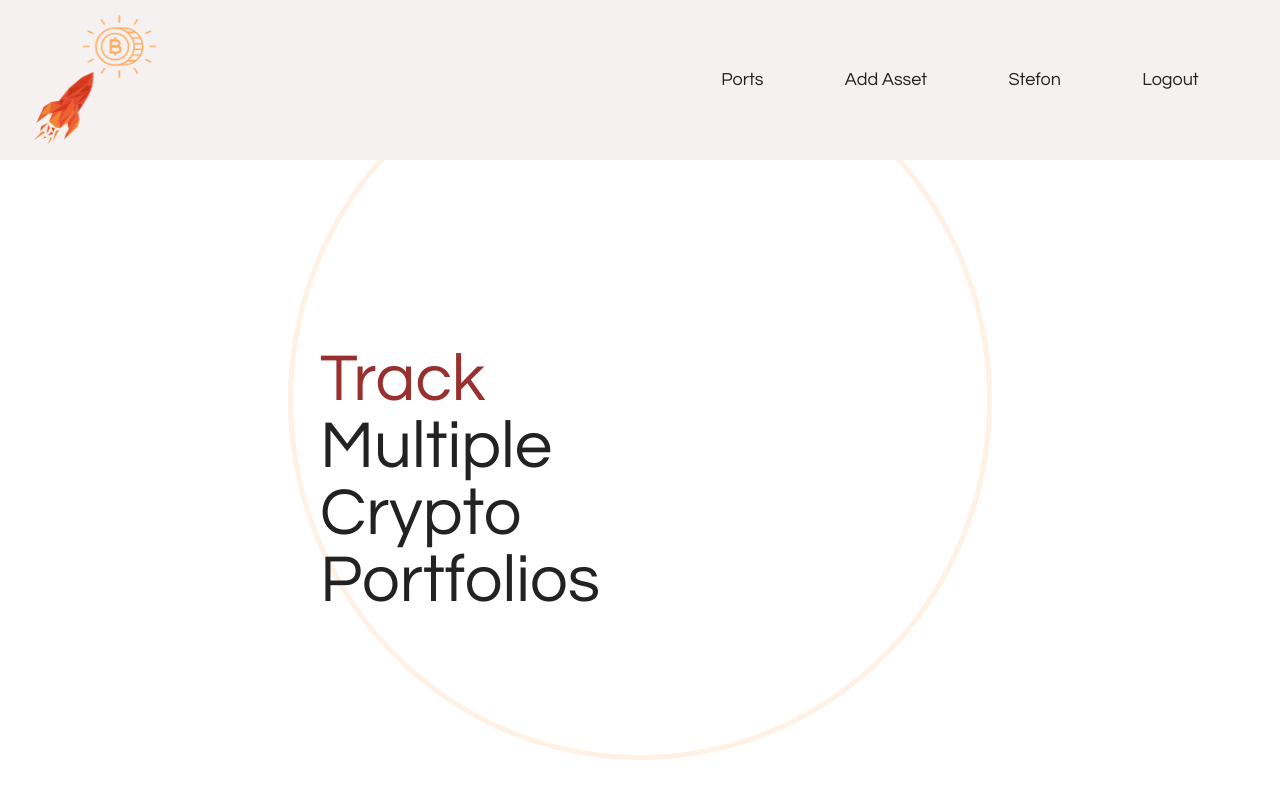
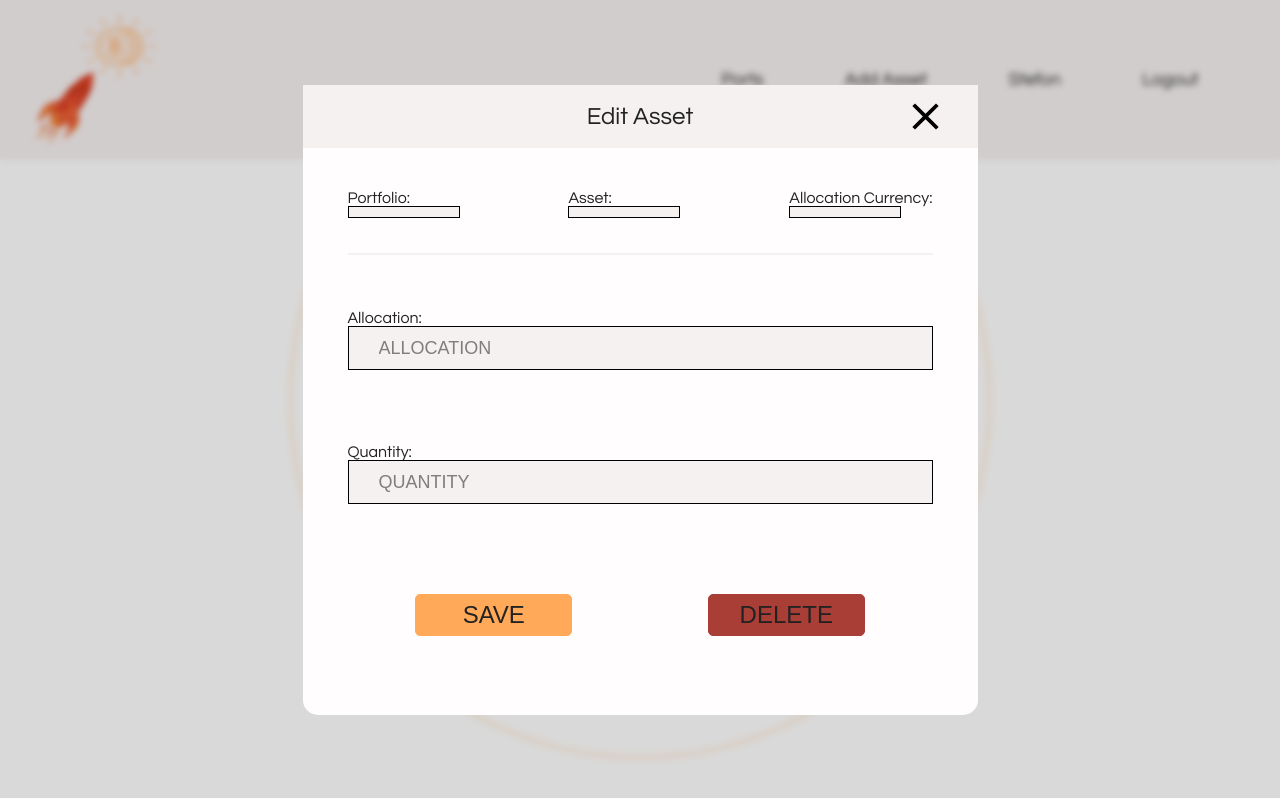
Before and after one commit to StefonSimmons/crypto-ports, a React (Create React App) app in the folder client/: page / in a window 1280 px wide. Built offline with nearby package versions, Linux system fonts and the light colour scheme; no server answers.

Commit message:
edit asset functionality working

```diff
--- a/client/src/components/Main.jsx
+++ b/client/src/components/Main.jsx
@@ -8,20 +8,25 @@ import Home from '../screens/Home'
 import Port from '../screens/Port'
 import { destroyUserPortfolio, getUserPortfolios } from '../services/portfolios'
 import { updateUserPorfolio, addUserPortfolio } from '../services/portfolios'
-import { addPortfolioAsset } from '../services/assets'
+import { updatePortfolioAsset, addPortfolioAsset } from '../services/assets'
+
 import DeletePort from '../modals/DeletePort'
 
 export default function Main() {
   const [modal, updateModal] = useState({
     asset: false,
     port: false,
-    edit: false,
+    edit: true,
   })
   const [deleteMsgModal, updateMsgModal] = useState(false)
 
   const [asset, setAsset] = useState({})
 
   const [portfolios, setPortfolios] = useState([])
+
+  const [assets, setAssets] = useState([])
+
+  const [reload, triggerReload] = useState(false)
 
   const history = useHistory()
 
@@ -75,6 +80,14 @@ export default function Main() {
     }
   }
 
+  // EDIT ASSET
+  const handleEditAsset = async (e, formData) => {
+    e.preventDefault()
+    await updatePortfolioAsset(asset.id, formData)
+    updateModal(prevModal => ({ ...prevModal, edit: false }))
+    triggerReload(prev => !prev)
+  }
+
   return (
     <Layout
       updateModal={updateModal}
@@ -85,6 +98,9 @@ export default function Main() {
           portfolios={portfolios}
           updateModal={updateModal}
           setAsset={setAsset}
+          setAssets={setAssets}
+          assets={assets}
+          reload={reload}
           />
       </Route>
 
@@ -103,6 +119,7 @@ export default function Main() {
         updateModal={updateModal}
         portfolios={portfolios}
         asset={asset}
+        handleEditAsset={handleEditAsset}
       />}
       {deleteMsgModal && <DeletePort
         port={deleteMsgModal}
--- a/client/src/modals/AddAsset.jsx
+++ b/client/src/modals/AddAsset.jsx
@@ -39,7 +39,7 @@ export default function AddAsset(props) {
         portfolioQueries: props.portfolios
       })
     }
-    fetchSymbols()
+    // fetchSymbols()
   }, [props.portfolios])
 
 
@@ -58,7 +58,8 @@ export default function AddAsset(props) {
       setFormData((prevData) => ({
         ...prevData,
         portfolio_id: "",
-        allocation_currency: ""
+        allocation_currency: "",
+        name: ""
       }))
     }
   }
@@ -84,7 +85,7 @@ export default function AddAsset(props) {
     // set form data for assets or port
     setFormData((prevData) => ({
       ...prevData,
-      [name]: value,
+      [name]: value.toUpperCase(),
     }))
 
     // toggle dropdown
--- a/client/src/modals/EditAsset.jsx
+++ b/client/src/modals/EditAsset.jsx
@@ -1,7 +1,5 @@
 import { useEffect, useState } from "react";
 import ModalLayout from "./ModalLayout";
-import { getAllSymbols } from '../services/symbols'
-import { updatePortfolioAsset } from "../services/assets"
 
 export default function EditAsset(props) {
 
@@ -14,15 +12,15 @@ export default function EditAsset(props) {
     portfolio_id: props.asset.portfolio_id,
     user_id: 1
   })
-  const [symbols, setSymbols] = useState([])
+
+  const [portfolio, setPortfolio] = useState('')
+
 
   useEffect(() => {
-    const fetchSymbols = async () => {
-      const data = await getAllSymbols()
-      setSymbols(data.map((asset) => asset.symbol))
-    }
-    fetchSymbols()
-  }, [])
+    const port = props.portfolios.find(port => port.id === formData.portfolio_id)
+    setPortfolio(port?.alias)
+  }, [formData.portfolio_id, props.portfolios])
+
 
   const handleChange = (e) => {
     const { name, value } = e.target
@@ -32,69 +30,54 @@ export default function EditAsset(props) {
     }))
   }
 
-  const handleSubmit = async (e) => {
-    e.preventDefault()
-    const asset = await updatePortfolioAsset(props.asset.id, formData)
-    console.log(asset)
-  }
+
 
   return (
     <ModalLayout modal='edit' updateModal={props.updateModal}>
       <div className="forms">
-        <form className="port-form">
-          <input
-            placeholder="CHOOSE or CREATE PORT"
-            list="portfolios"
-            value={formData.portfolio_id}
-          />
-          <datalist id="portfolios">
-            {props.portfolios.map(portfolio => (
-              <option key={portfolio.id} value={`${portfolio.alias} (ID: ${portfolio.id})`}>{portfolio.alias}</option>
-            ))}
-          </datalist>
-          <button type="submit">P</button>
-        </form>
-
+        <div className="asset-read-only-info">
+          <div className="read-only-wrapper">
+            <span>Portfolio: </span>
+            <p>{portfolio}</p>
+          </div>
+          <div className="read-only-wrapper">
+            <span>Asset: </span>
+            <p>{formData.symbol}</p>
+          </div>
+          <div className="read-only-wrapper">
+            <span>Allocation Currency: </span>
+            <p>{formData.allocation_currency}</p>
+          </div>
+        </div>
         <form
           className="asset-form"
-          onSubmit={handleSubmit}
+          onSubmit={(e) => props.handleEditAsset(e, formData)}
         >
+          <div className="asset-input-wrapper">
+            <label htmlFor="allocation">Allocation:</label>
             <input
-            name="symbol"
-            onChange={(e) => handleChange(e)}
-            placeholder="SYMBOL"
-            list="symbols"
-            value={formData.symbol}
-          />
-          <datalist id="symbols">
-            {symbols.map((symbol, idx) => (
-              <option key={idx} value={symbol}>{symbol}</option>
-            ))}
-          </datalist>
-          <input
+              id="allocation"
               type="text"
               name="allocation"
               placeholder="ALLOCATION"
               value={formData.allocation}
               onChange={(e) => handleChange(e)}
             />
+          </div>
+          <div className="asset-input-wrapper">
+            <label htmlFor="quantity">Quantity:</label>
             <input
+              id="quantity"
               type="text"
               name="quantity"
               placeholder="QUANTITY"
               value={formData.quantity}
               onChange={(e) => handleChange(e)}
             />
-          <input
-            type="text"
-            name="allocation_currency"
-            placeholder="ALLOCATION CURRENCY"
-            value={formData.allocation_currency}
-            onChange={(e) => handleChange(e)}
-          />
+          </div>
           <div className="buttons">
             <button type="submit" className="submit-btn">SAVE</button>
-            <button type="submit" className="delete-btn">DELETE</button>
+            <button className="delete-btn">DELETE</button>
           </div>
         </form>
       </div>
--- a/client/src/screens/Port.jsx
+++ b/client/src/screens/Port.jsx
@@ -1,11 +1,9 @@
 import { useEffect, useState } from "react"
-import { useParams } from "react-router"
-// import { getPortfolioAssets } from "../services/assets"
-import usdData from './usd.json'
-// import btcData from './btc.json'
+import { useParams } from "react-router-dom"
+import { getPortfolioAssets } from "../services/assets"
 
-export default function Port({ portfolios, updateModal, setAsset }) {
-  const [assets, setAssets] = useState([])
+
+export default function Port({ portfolios, updateModal, setAsset, setAssets, assets, reload }) {
   const [portfolio, setPortfolio] = useState('')
 
   const { id } = useParams()
@@ -16,13 +14,12 @@ export default function Port({ portfolios, updateModal, setAsset }) {
   }, [id, portfolios])
 
   useEffect(() => {
-    // const fetchPortfolioAssets = async () => {
-    //   const data = await getPortfolioAssets(1, 2)
-    //   setAssets(data)
-    // }
-    // fetchPortfolioAssets()
-    setAssets(usdData)
-  }, [])
+    const fetchPortfolioAssets = async () => {
+      const data = await getPortfolioAssets(1, parseInt(id))
+      setAssets(data)
+    }
+    fetchPortfolioAssets()
+  }, [id, reload])
 
 
 
--- a/client/src/styles/main.css
+++ b/client/src/styles/main.css
@@ -415,6 +415,21 @@ nav p:hover {
   border: #A93E37 solid 1px;
 }
 
+.modal-bg .modal .forms .asset-read-only-info {
+  display: flex;
+  justify-content: space-between;
+  padding-bottom: 20px;
+  border-bottom: solid #f6f1f1 2px;
+}
+
+.modal-bg .modal .forms .asset-read-only-info .read-only-wrapper p {
+  background-color: #f6f1f1;
+  border: solid #000000 1px;
+  color: #807d7d;
+  padding: 5px;
+  width: 100px;
+}
+
 .modal-bg .modal .forms input {
   height: 42px;
   padding: 0 30px;
--- a/client/src/styles/modals/_asset.scss
+++ b/client/src/styles/modals/_asset.scss
@@ -92,6 +92,22 @@
         }
       }
 
+      .asset-read-only-info{
+        display: flex;
+        justify-content: space-between;
+        padding-bottom: 20px;
+        border-bottom: solid $moon 2px;
+        .read-only-wrapper{
+          p{
+            background-color: $moon;
+            border: solid #000000 1px;
+            color: $crater;
+            padding: 5px;
+            width: 100px;
+          }
+        }
+      }
+
       input {
         height: 42px;
         padding: 0 30px;
```
Also changed, not shown: 2 other files (tests, documents, lock files or other folders). Lines whose indentation alone changed are shown as unchanged.
